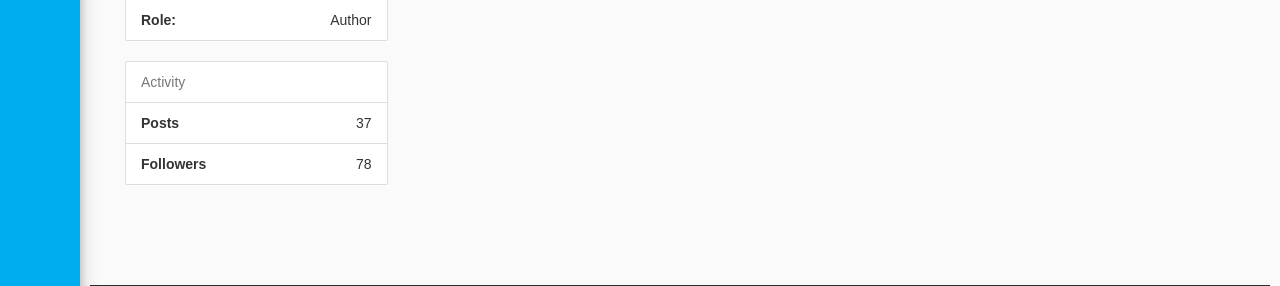
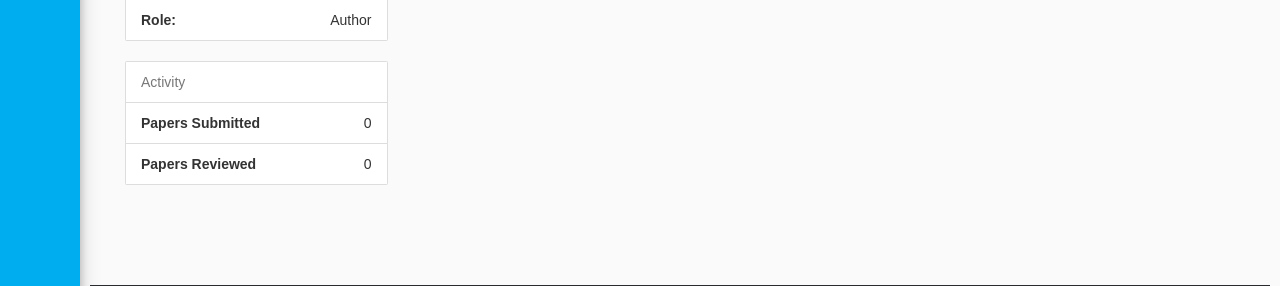
Before and after one commit to harshithsk/ejm, a Django app: page /accounts/profile/ in a window 1280 px wide. Shown: the part 819-1105 px from the top of the page. Run offline with Django 3.2, Linux system fonts and the light colour scheme; the visitor is signed in with stand-in values (Sample User, id 1); data that the repository does not hold is empty; some libraries are stand-ins or nearby versions.

Commit message:
Added stats to profile

```diff
--- a/accounts/templates/accounts/profile.html
+++ b/accounts/templates/accounts/profile.html
@@ -60,8 +60,8 @@
 
                                 </li>
 
-                                <li class="list-group-item text-right"><span class="pull-left"><strong class="">Posts</strong></span> 37</li>
-                                <li class="list-group-item text-right"><span class="pull-left"><strong class="">Followers</strong></span> 78</li>
+                                <li class="list-group-item text-right"><span class="pull-left"><strong class="">Papers Submitted</strong></span> {{user.paper_set.count}}</li>
+                                <li class="list-group-item text-right"><span class="pull-left"><strong class="">Papers Reviewed</strong></span> {{user.reviewpaper.count}}</li>
                             </ul>
                         </div>
                         <!--/col-3-->
```
